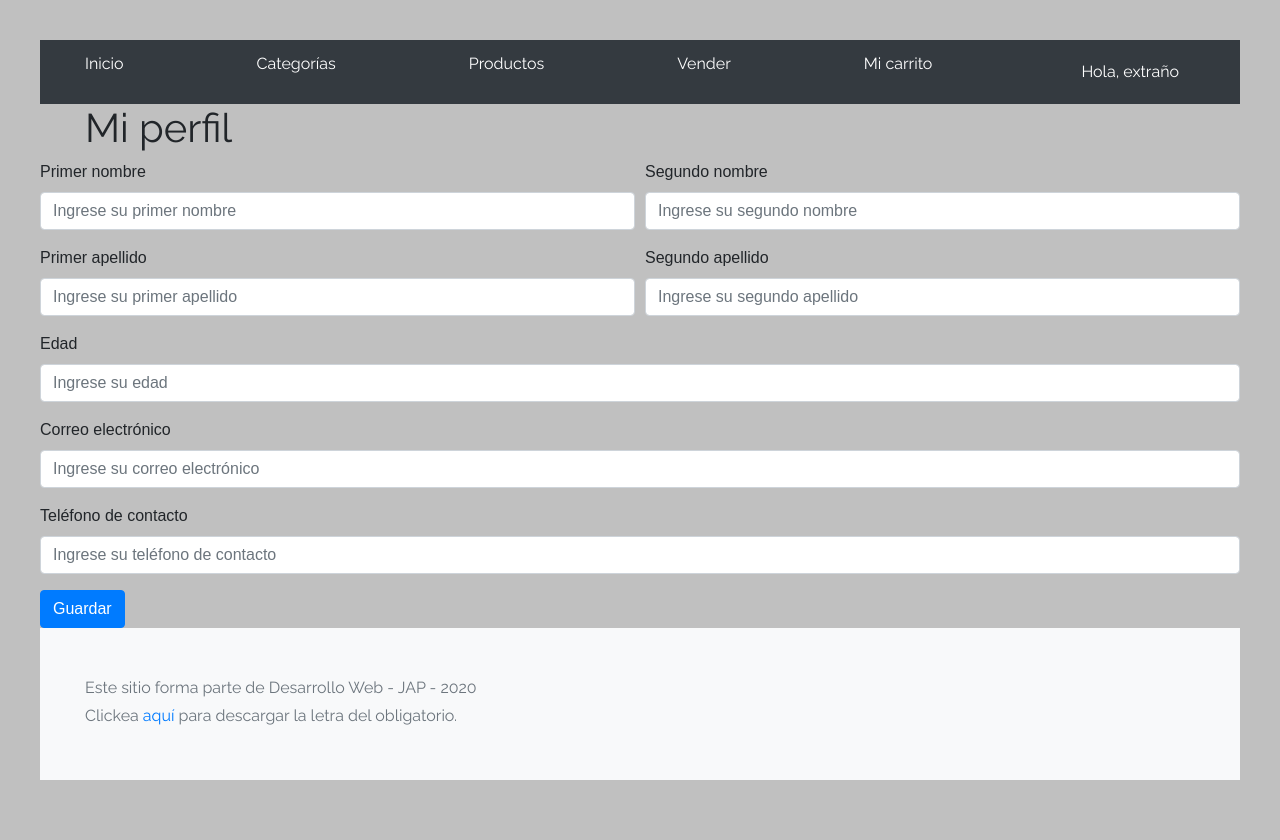
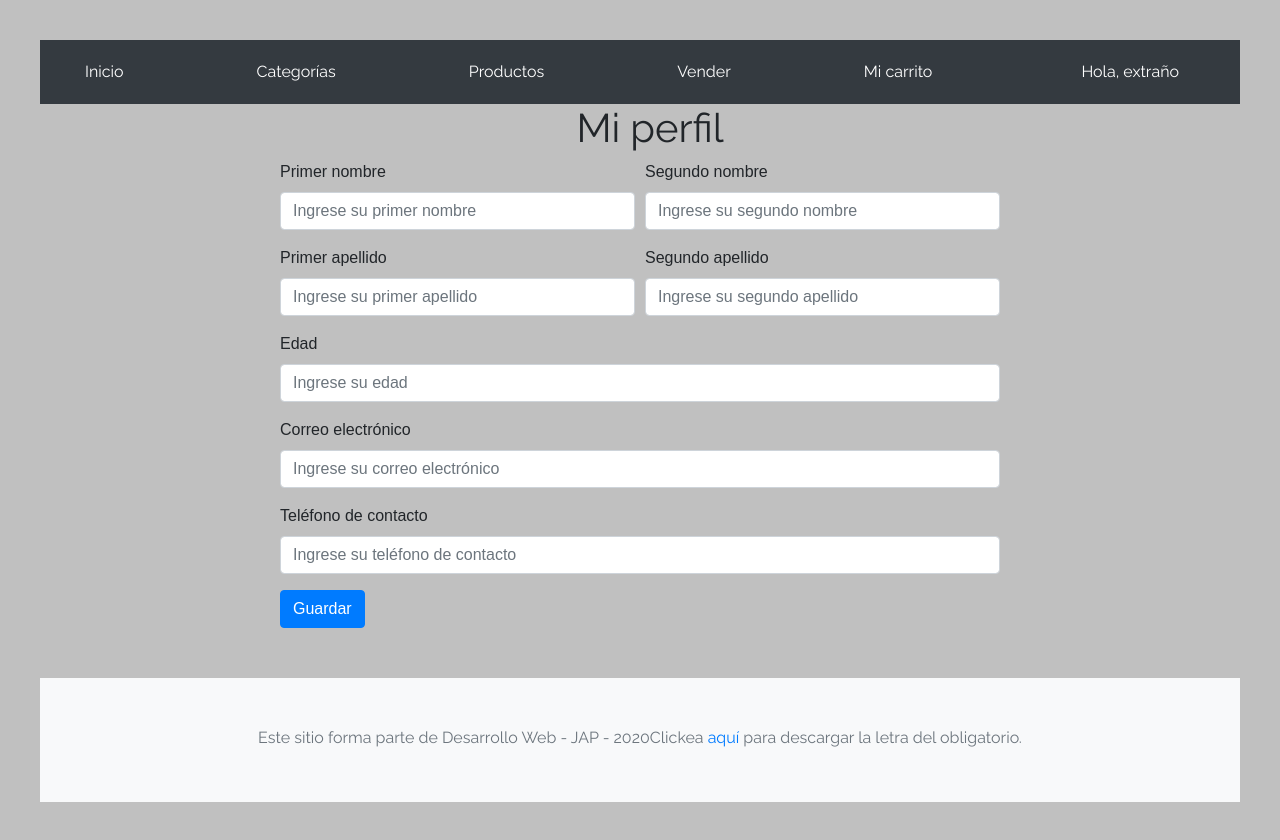
Before and after one commit to anaclaraolivera/jap_ecommerce, a plain HTML site: page my-profile.html in a window 1280 px wide. Drawn offline with Linux system fonts and the light colour scheme.

Commit message:
Se hacen cambios al html del perfil
Se arregla el botón submit para que se valide si los campos required están llenos o no.
Se pone el event onsubmit

```diff
--- a/my-profile.html
+++ b/my-profile.html
@@ -26,6 +26,15 @@
       .bd-placeholder-img-lg {
         font-size: 3.5rem;
       }
+    }
+    .container {
+      display: flex;
+      align-items: center;
+      justify-content: center
+    }
+    .text {
+      font-size: 20px;
+      padding-left: 20px;
     }
   </style>
   <link href="css/bootstrap.min.css" rel="stylesheet">
@@ -59,11 +68,13 @@
     </div>
   </div>
   <!--Formulario para llenar datos-->
-  <form>
+  <div id="formulario-perfil" style="margin-bottom: 50px;">
+    <!--Con el onsubmit se llama a la función que guarda la info y crea el JSON-->
+  <form style="margin-left: auto; margin-right: auto; width: 60%;" onsubmit="guardarInfoUsuario()">
     <div class="form-row">
       <div class="form-group col-md-6">
         <label for="nombre-usuario">Primer nombre</label>
-        <input type="nombre" class="form-control" id="primer-nombre-usuario" placeholder="Ingrese su primer nombre">
+        <input type="nombre" class="form-control" id="primer-nombre-usuario" placeholder="Ingrese su primer nombre" required>
       </div>
       <div class="form-group col-md-6">
         <label for="nombre-usuario">Segundo nombre</label>
@@ -71,7 +82,7 @@
       </div>
       <div class="form-group col-md-6">
         <label for="apellidos-usuario">Primer apellido</label>
-        <input type="apellidos" class="form-control" id="primer-apellido-usuario" placeholder="Ingrese su primer apellido">
+        <input type="apellidos" class="form-control" id="primer-apellido-usuario" placeholder="Ingrese su primer apellido" required>
       </div>
       <div class="form-group col-md-6">
         <label for="apellidos-usuario">Segundo apellido</label>
@@ -80,21 +91,22 @@
     </div>
     <div class="form-group">
       <label for="edad-usuario">Edad</label>
-      <input type="text" class="form-control" id="edad-usuario" placeholder="Ingrese su edad">
+      <input type="text" class="form-control" id="edad-usuario" placeholder="Ingrese su edad" required>
     </div>
     <div class="form-group">
       <label for="correo-usuario">Correo electrónico</label>
-      <input type="text" class="form-control" id="correo-usuario" placeholder="Ingrese su correo electrónico">
+      <input type="text" class="form-control" id="correo-usuario" placeholder="Ingrese su correo electrónico" required>
     </div>
     <div class="form-group">
       <label for="telefono-usuario">Teléfono de contacto</label>
-      <input type="text" class="form-control" id="telefono-usuario" placeholder="Ingrese su teléfono de contacto">
+      <input type="text" class="form-control" id="telefono-usuario" placeholder="Ingrese su teléfono de contacto" required>
     </div>
 
-    <button type="button" class="btn btn-primary" onclick="guardarInfoUsuario()">Guardar</button>
+    <button type="submit" class="btn btn-primary">Guardar</button>
   </form>
+</div>
   <!--Acá va la ficha del perfil-->
-  <div id= "insertar-perfil">
+  <div id= "tarjeta-perfil" style="display:none;" >
   </div>
 
   <footer class="text-muted bg-light">
```
